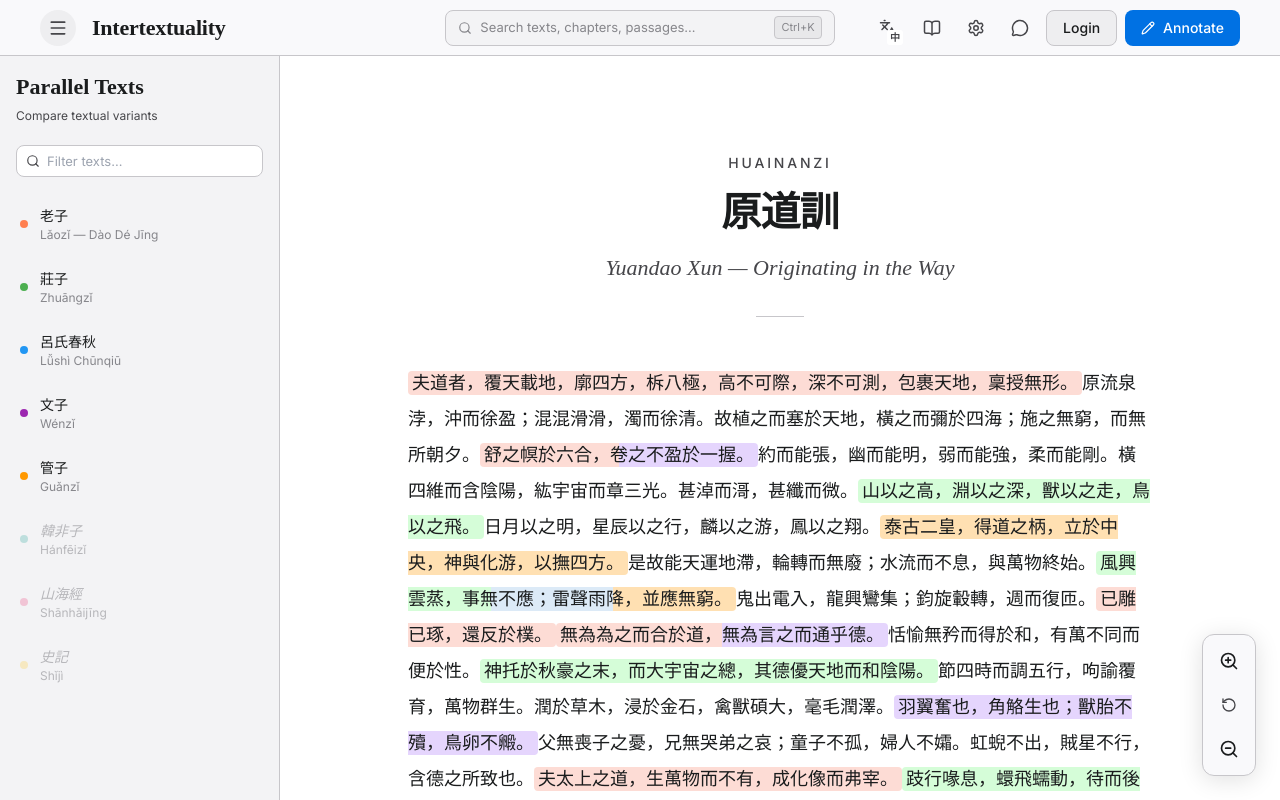
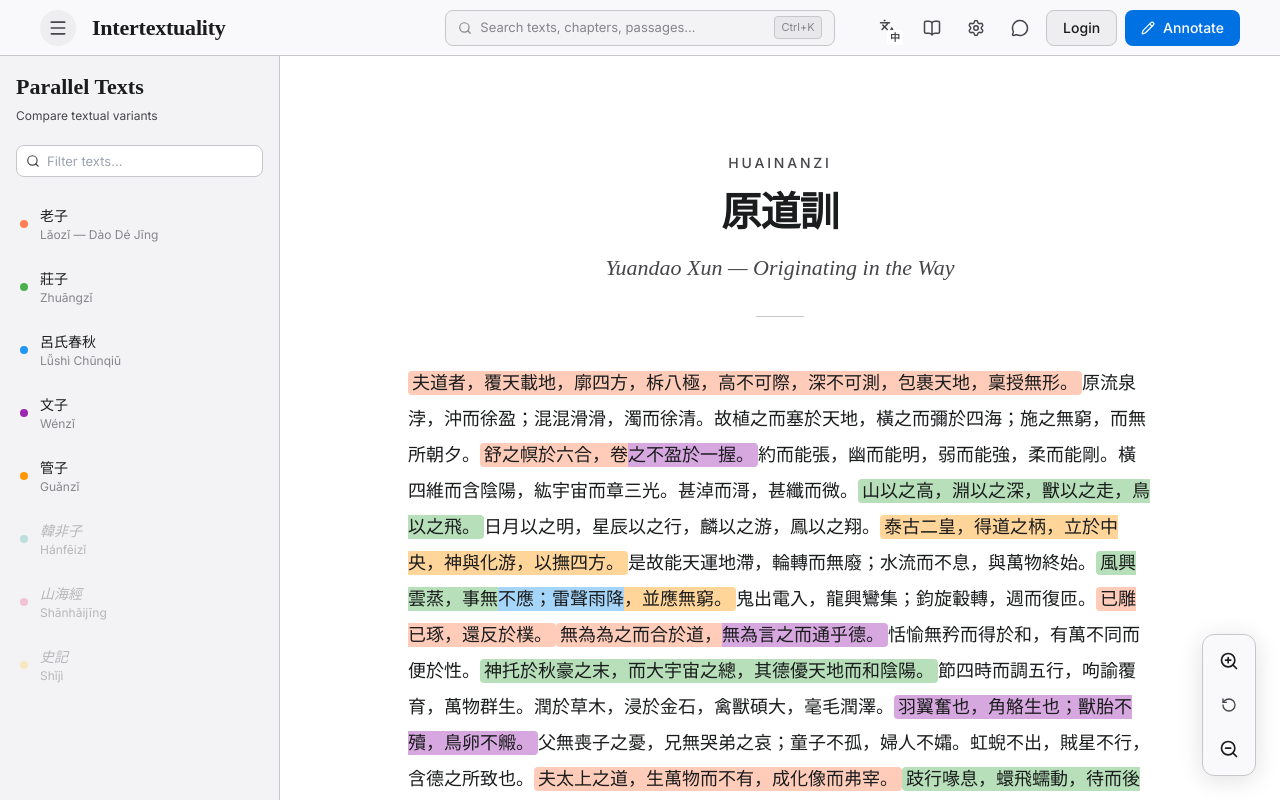
Before and after one commit to oak-23/intertextuality-huinanzi, a React (Vite) app: page / in a window 1280 px wide. Built offline with nearby package versions, Linux system fonts and the light colour scheme.

Commit message:
Fix in-character highlighting

```diff
--- a/src/components/MainText/MainText.tsx
+++ b/src/components/MainText/MainText.tsx
@@ -80,23 +80,7 @@ function splitIntoSpans(
   return spans;
 }
 
-/**
- * Compute the highlight background for a set of parallels.
- */
-function highlightBackground(parallels: InlineParallel[]): string {
-  if (parallels.length === 0) return 'transparent';
-  if (parallels.length === 1) return `var(--color-highlight-${parallels[0].colorKey})`;
-  // Multi: equal-width linear-gradient with sharp stops
-  const step = 100 / parallels.length;
-  const stops = parallels
-    .map((p, i) => {
-      const start = i * step;
-      const end = (i + 1) * step;
-      return `var(--color-highlight-${p.colorKey}) ${start}% ${end}%`;
-    })
-    .join(', ');
-  return `linear-gradient(to right, ${stops})`;
-}
+
 
 export function MainText({ className }: MainTextProps) {
   const { state, openParallel } = useApp();
@@ -229,15 +213,51 @@ export function MainText({ className }: MainTextProps) {
         >
           {spans.map((span, i) => {
             if (span.parallels.length === 0) {
-              // Plain text span
               return <span key={i}>{span.text}</span>;
             }
 
-            // Highlighted span with parallel references
-            const bg = highlightBackground(span.parallels);
+            if (span.parallels.length === 1) {
+              return (
+                <span
+                  key={i}
+                  data-parallel-ids={span.parallels[0].segmentId}
+                  className="scroll-anchor"
+                  onClick={(e) => handleHighlightClick(span.parallels, e.currentTarget)}
+                  onMouseEnter={(e) => {
+                    (e.currentTarget as HTMLElement).style.filter = 'brightness(0.97)';
+                  }}
+                  onMouseLeave={(e) => {
+                    (e.currentTarget as HTMLElement).style.filter = '';
+                  }}
+                  style={{
+                    background: `var(--color-highlight-${span.parallels[0].colorKey})`,
+                    padding: '2px 4px',
+                    borderRadius: 'var(--radius-sm)',
+                    cursor: 'pointer',
+                    transition: 'filter 150ms ease, box-shadow 150ms ease',
+                    display: 'inline',
+                  }}
+                >
+                  {span.text}
+                </span>
+              );
+            }
+
+            const chars = Array.from(span.text);
+            const chunkSize = Math.max(1, Math.ceil(chars.length / span.parallels.length));
+            const chunks = [];
+            for (let j = 0; j < span.parallels.length; j++) {
+              const text = chars.slice(j * chunkSize, (j + 1) * chunkSize).join('');
+              if (text) {
+                chunks.push({ text, parallel: span.parallels[j] });
+              }
+            }
+
             return (
               <span
                 key={i}
+                data-parallel-ids={span.parallels.map((p) => p.segmentId).join(' ')}
+                className="scroll-anchor"
                 onClick={(e) => handleHighlightClick(span.parallels, e.currentTarget)}
                 onMouseEnter={(e) => {
                   (e.currentTarget as HTMLElement).style.filter = 'brightness(0.97)';
@@ -246,15 +266,33 @@ export function MainText({ className }: MainTextProps) {
                   (e.currentTarget as HTMLElement).style.filter = '';
                 }}
                 style={{
-                  background: bg,
-                  padding: '2px 4px',
-                  borderRadius: 'var(--radius-sm)',
                   cursor: 'pointer',
                   transition: 'filter 150ms ease, box-shadow 150ms ease',
                   display: 'inline',
                 }}
               >
-                {span.text}
+                {chunks.map((chunk, j) => (
+                  <span
+                    key={j}
+                    style={{
+                      background: `var(--color-highlight-${chunk.parallel.colorKey})`,
+                      paddingTop: 2,
+                      paddingBottom: 2,
+                      paddingLeft: j === 0 ? 4 : 0,
+                      paddingRight: j === chunks.length - 1 ? 4 : 0,
+                      borderRadius:
+                        j === 0 && j === chunks.length - 1
+                          ? 'var(--radius-sm)'
+                          : j === 0
+                          ? 'var(--radius-sm) 0 0 var(--radius-sm)'
+                          : j === chunks.length - 1
+                          ? '0 var(--radius-sm) var(--radius-sm) 0'
+                          : 0,
+                    }}
+                  >
+                    {chunk.text}
+                  </span>
+                ))}
               </span>
             );
           })}
--- a/src/components/ParallelPanel/ParallelPanel.tsx
+++ b/src/components/ParallelPanel/ParallelPanel.tsx
@@ -16,6 +16,18 @@ export function ParallelPanel({ className }: ParallelPanelProps) {
   const panel = state.parallelPanel;
   const text = panel ? texts.getParallelText(panel.textId) : null;
   const segment = panel ? texts.getSegment(panel.textId, panel.chapterId, panel.segmentId) : null;
+
+  const handleScrollToMainText = () => {
+    if (!segment) return;
+    const target = document.querySelector(`[data-parallel-ids~="${segment.id}"]`);
+    if (target) {
+      target.scrollIntoView({ behavior: 'smooth', block: 'center' });
+      target.classList.add('is-pulsing');
+      setTimeout(() => {
+        target.classList.remove('is-pulsing');
+      }, 1200);
+    }
+  };
 
   useEffect(() => {
     if (panel && containerRef.current) {
@@ -98,7 +110,10 @@ export function ParallelPanel({ className }: ParallelPanelProps) {
               lineHeight:
                 state.language === 'zh' ? 'var(--zh-body-line-height)' : 'var(--en-body-line-height)',
               color: 'var(--color-text-primary)',
+              cursor: 'pointer',
             }}
+            onClick={handleScrollToMainText}
+            title="Click to locate in main text"
           >
             <p
               style={{
@@ -107,6 +122,13 @@ export function ParallelPanel({ className }: ParallelPanelProps) {
                 borderRadius: 'var(--radius-sm)',
                 outline: '2px solid var(--color-accent-bright)',
                 outlineOffset: 1,
+                transition: 'filter 150ms ease',
+              }}
+              onMouseEnter={(e) => {
+                (e.currentTarget as HTMLElement).style.filter = 'brightness(0.97)';
+              }}
+              onMouseLeave={(e) => {
+                (e.currentTarget as HTMLElement).style.filter = '';
               }}
               className={state.language === 'zh' ? 'font-serif' : 'font-serif italic'}
             >
--- a/src/design/tokens.ts
+++ b/src/design/tokens.ts
@@ -43,14 +43,14 @@ export const tokens = {
       shiji: '#FFC107',
     } as Record<ColorKey, string>,
     highlight: {
-      laozi: '#FDDCD5',
-      zhuangzi: '#D5FDD8',
-      'lushi-chunqiu': '#DCEAF7',
-      wenzi: '#E5D5FD',
-      guanzi: '#FFE0B2',
-      hanfeizi: '#CCE5E3',
-      shanhaijing: '#FBD9E5',
-      shiji: '#FFF4CC',
+      laozi: '#FFCCB9',
+      zhuangzi: '#B7DFB9',
+      'lushi-chunqiu': '#A6D5FA',
+      wenzi: '#D7A8DF',
+      guanzi: '#FFD599',
+      hanfeizi: '#99D5CF',
+      shanhaijing: '#F6A5C0',
+      shiji: '#FFE69B',
     } as Record<ColorKey, string>,
   },
   typography: {
--- a/src/index.css
+++ b/src/index.css
@@ -38,14 +38,14 @@
   --color-dot-shanhaijing: #e91e63;
   --color-dot-shiji: #ffc107;
 
-  --color-highlight-laozi: #fddcd5;
-  --color-highlight-zhuangzi: #d5fdd8;
-  --color-highlight-lushi-chunqiu: #dceaf7;
-  --color-highlight-wenzi: #e5d5fd;
-  --color-highlight-guanzi: #ffe0b2;
-  --color-highlight-hanfeizi: #cce5e3;
-  --color-highlight-shanhaijing: #fbd9e5;
-  --color-highlight-shiji: #fff4cc;
+  --color-highlight-laozi: #ffccb9;
+  --color-highlight-zhuangzi: #b7dfb9;
+  --color-highlight-lushi-chunqiu: #a6d5fa;
+  --color-highlight-wenzi: #d7a8df;
+  --color-highlight-guanzi: #ffd599;
+  --color-highlight-hanfeizi: #99d5cf;
+  --color-highlight-shanhaijing: #f6a5c0;
+  --color-highlight-shiji: #ffe69b;
 
   --top-bar-height: 56px;
   --sidebar-width: 280px;
@@ -119,13 +119,15 @@ textarea {
 
 /* Highlight pulse used by useHighlightPulse */
 @keyframes segment-pulse {
-  0%   { box-shadow: 0 0 0 0 rgba(45, 131, 246, 0.45); }
-  50%  { box-shadow: 0 0 0 6px rgba(45, 131, 246, 0.15); }
-  100% { box-shadow: 0 0 0 0 rgba(45, 131, 246, 0); }
+  0%   { box-shadow: 0 0 0 0 rgba(0, 113, 227, 0.8); }
+  50%  { box-shadow: 0 0 0 12px rgba(0, 113, 227, 0.4); }
+  100% { box-shadow: 0 0 0 4px rgba(0, 113, 227, 0); }
 }
 .is-pulsing {
-  animation: segment-pulse 600ms ease;
+  animation: segment-pulse 1200ms ease-out;
   border-radius: var(--radius-sm);
+  position: relative;
+  z-index: 10;
 }
 
 /* Fade-in for popovers + modals + toasts */
```
